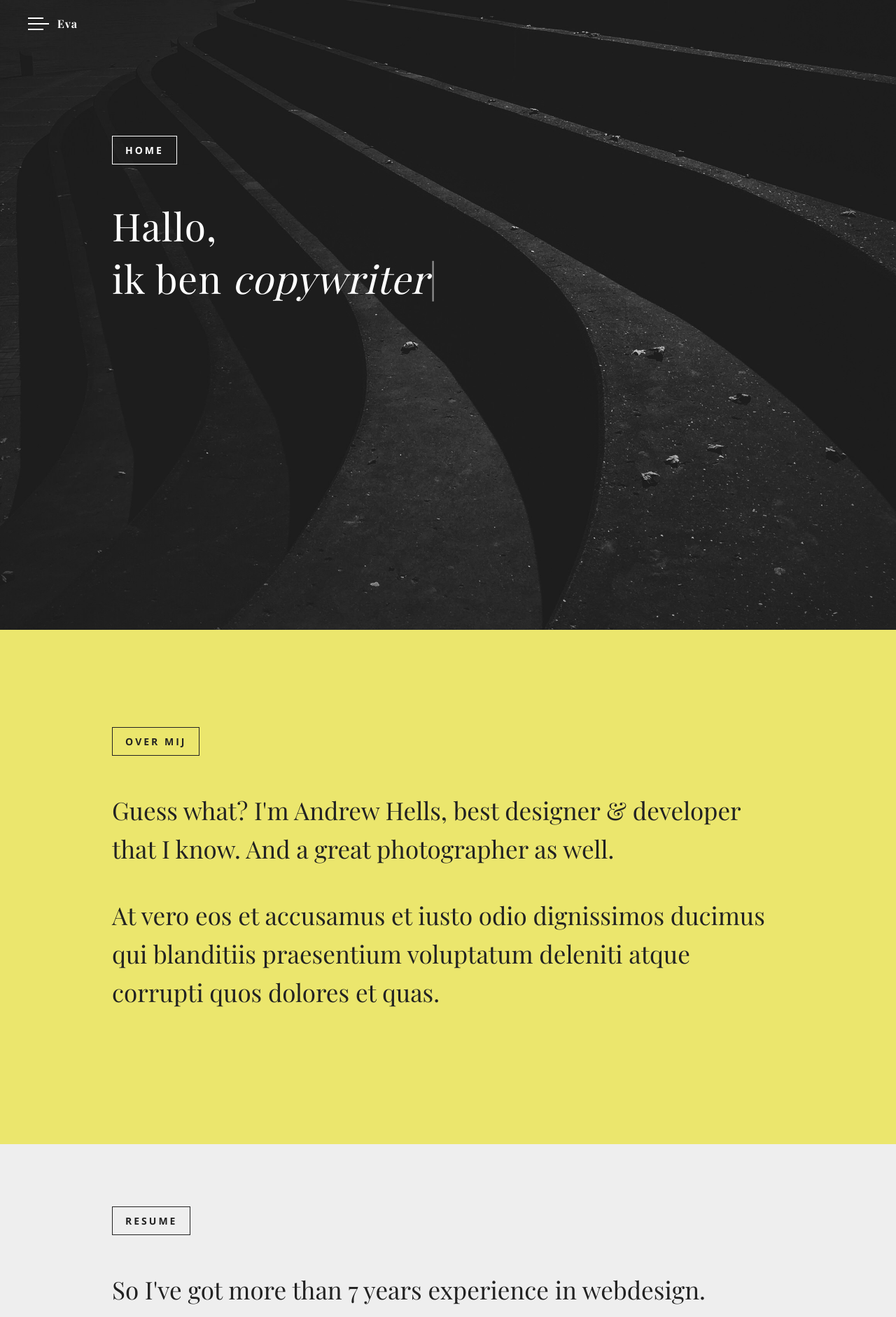
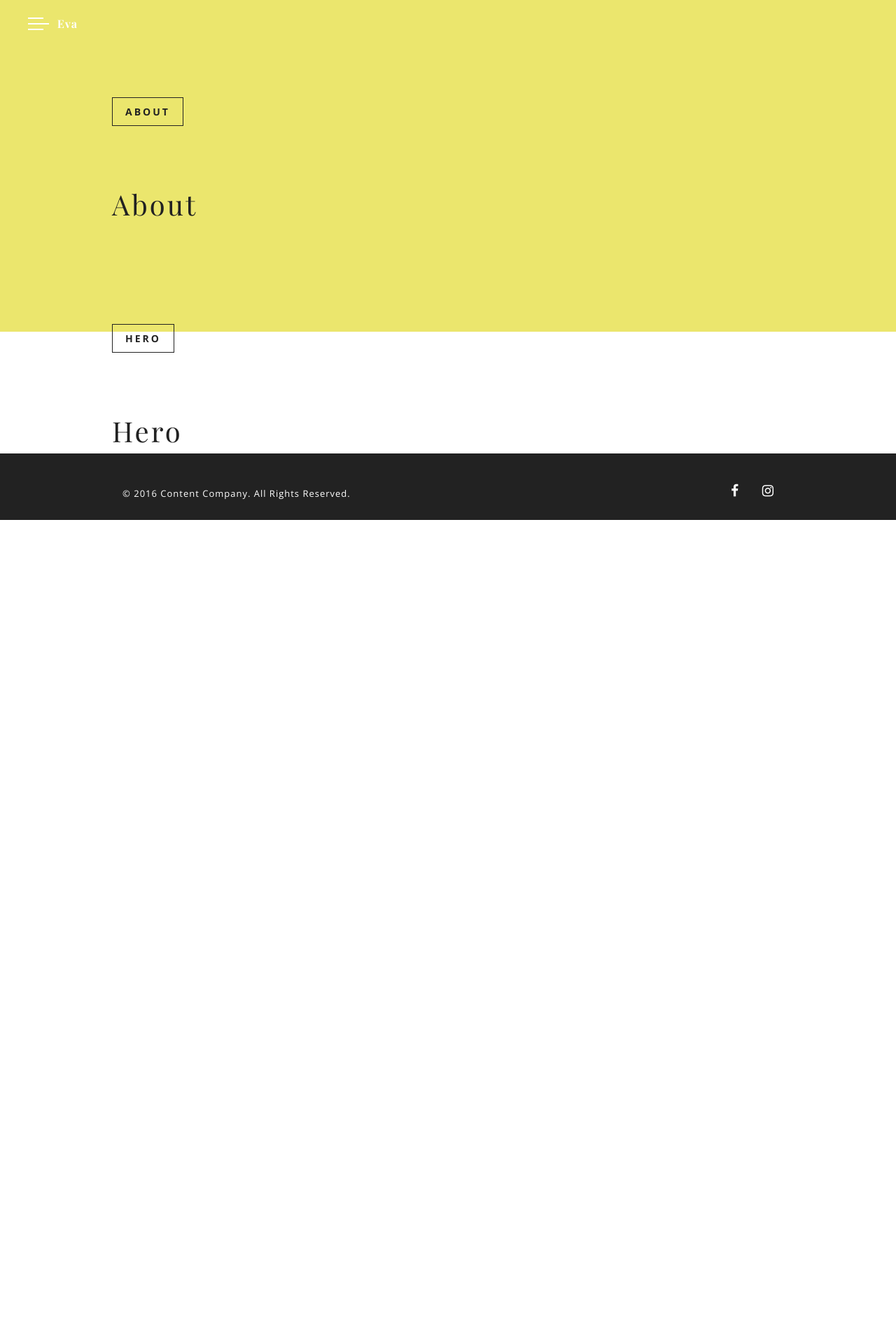
Before and after one commit to bdgeyter/evadegeyter, a Jekyll site: the page built from index.markdown, in a window 1280 px wide. Shown: the top 1882 px of the page at 70% size. Built offline with Jekyll 4.4.1, drawn with Linux system fonts in a browser that asks for light colours; some web fonts are replaced; after the commit the page ends 900 px from its top, so only the background shows below that; some of the changed text lies outside the part shown.

Commit message:
sections support

```diff
--- a/_config.yml
+++ b/_config.yml
@@ -2,6 +2,9 @@
 title: Eva De Geyter
 timezone: UTC
 collections:
+  sections:
+    title: Sections
+    output: false
   clients:
     title: Clients
     output: false
@@ -52,6 +55,17 @@ defaults:
   values:
     link:
     logo:
+- scope:
+    path: ''
+    type: sections
+  values:
+    background_color: #ebe66d
+    layout: section
+- scope:
+    path: ''
+    type: pages
+  values:
+    sections:
 logo_title: Eva
 email: hallo@evadegeyter.be
 description: 'Eva De Geyter is freelance copywriter, journaliste en creatieve duizendpoot
--- a/_includes/head.html
+++ b/_includes/head.html
@@ -2,6 +2,7 @@
     –––––––––––––––––––––––––––––––––––––––––––––––––– -->
     <link rel="stylesheet" href="assets/css/bootstrap.css">
     <link rel="stylesheet" href="assets/css/style.css">
+    <link rel="stylesheet" href="assets/css/main.css">
     <link rel="stylesheet" href="assets/css/magnific-popup.css">
     <link rel="stylesheet" href="assets/css/animate.css">
     <link rel="stylesheet" href="assets/css/typed.css">
--- /dev/null
+++ b/_sass/section.scss
@@ -0,0 +1,25 @@
+.section {
+    &-title {
+        padding-bottom: 40px;
+
+        span {
+            text-transform: uppercase;
+            font-size: 14px;
+            font-weight: 700;
+            letter-spacing: 3px;
+            padding: 10px 18px;
+            border: 1px solid #222;
+            .sth & {
+                border: 1px solid #fff;
+            }
+        }
+    }
+
+    &-content {
+        font-size: 35px;
+        line-height: 55px;
+        letter-spacing: 0;
+        margin-bottom: 0px;
+        padding-top: 40px;
+    }
+}
--- a/home/hero.markdown
+++ b/_sections/home/hero.markdown
@@ -3,3 +3,5 @@ title: Hero
 date: 2016-09-20 07:53:00 Z
 position: 0
 ---
+
+## Hero
--- /dev/null
+++ b/assets/css/main.scss
@@ -0,0 +1,3 @@
+---
+---
+@import 'section';
--- a/assets/css/style.css
+++ b/assets/css/style.css
@@ -102,29 +102,7 @@ ul.nop {
 }
 
 
-/*----- Section titles -----*/
 
-.section-title span{
-	text-transform: uppercase;
-	font-size: 14px;
-	font-weight: 700;
-	letter-spacing: 3px;
-	padding: 10px 18px;
-	border: 1px solid #222;
-}
-.sth span {
-	border: 1px solid #fff;
-}
-.section-title {
-	padding-bottom: 40px;
-}
-.section-title h1 {
-	font-size: 35px;
-	line-height: 55px;
-	letter-spacing: 0;
-	margin-bottom: 0px;
-	padding-top: 40px;
-}
 /*--------------------------------------------------
 	01. Fixed header & Navigation
 ---------------------------------------------------*/
--- a/home.markdown
+++ /dev/null
@@ -1,4 +0,0 @@
----
-title: Home
-date: 2016-09-20 07:43:00 Z
----
--- a/index.html
+++ /dev/null
@@ -1,559 +0,0 @@
----
-layout: default
----
-
-<!-- Section Intro (Home)
-–––––––––––––––––––––––––––––––––––––––––––––––––– -->
-
-<section id="page-intro">
-
-    <div class="main-intro">
-
-        <div class="main-content">
-
-            <div class="container">
-
-                <div class="section-title sth">
-                    <span>
-                        Home
-                    </span>
-                </div>
-                <h1>Hallo,<br> ik ben <i id="typed">Eva De Geyter</i>
-                    <div id="typed-strings">
-                        <p>Eva De Geyter</p>
-                        <p>copywriter</p>
-                        <p>journalist</p>
-                        <p>stylist</p>
-                        <p>seo</p>
-                    </div>
-                </h1>
-            </div>
-
-        </div>
-
-    </div>
-
-</section>
-
-
-<!-- Section About
-–––––––––––––––––––––––––––––––––––––––––––––––––– -->
-
-<section id="page-about">
-
-
-
-    <div class="container">
-
-
-        <div class="section-title">
-            <span>
-                Over mij
-            </span>
-        </div>
-
-        <div class="about-content">
-
-            <h1>
-                Guess what? I'm Andrew Hells, best designer & developer that I know. And a great photographer as well.
-            </h1>
-
-            <h1>
-                At vero eos et accusamus et iusto odio dignissimos ducimus qui blanditiis praesentium voluptatum deleniti atque corrupti quos dolores et quas.
-            </h1>
-
-        </div>
-
-
-
-
-
-    </div>
-
-</section>
-
-
-<!-- Section Resume
-–––––––––––––––––––––––––––––––––––––––––––––––––– -->
-
-
-<section id="page-resume">
-
-    <div class="container">
-
-        <div class="section-title">
-            <span>
-                Resume
-            </span>
-
-            <h1>
-                So I've got more than 7 years experience in webdesign.<br> Here's my past, education & jobs.
-            </h1>
-
-        </div>
-
-
-        <div class="resume-content">
-
-            <div class="col-md-6 resumer-ed nplr">
-                <div class="icon icon-basic-book"></div>
-                <ul class="resume-list nop">
-                    <li>
-
-                        <b>Partena</b><i>present</i>
-                        <p>Duis aute irure dolor in reprehenderit in voluptate    velit esse cillum dolore eu </p>
-                    </li>
-                    <li>
-
-                        <b>Libelle</b><i>2010-2014</i>
-                        <p>Duis aute irure dolor in reprehenderit in voluptate    velit esse cillum dolore eu </p>
-                    </li>
-                    <li>
-
-                        <b>Highschool of informatics</b><i>2008-2012</i>
-                        <p>Duis aute irure dolor in reprehenderit in voluptate    velit esse cillum dolore eu </p>
-                    </li>
-                </ul>
-            </div>
-
-            <div class="col-md-6 resumer-em nplr">
-                <div class="icon icon-basic-spread-text-bookmark"></div>
-                <ul class="resume-list nop">
-                    <li>
-
-                        <b>Creative Director @ Scrils</b><i>present</i>
-                        <p>Duis aute irure dolor in reprehenderit in voluptate    velit esse cillum dolore eu </p>
-                    </li>
-                    <li>
-
-                        <b>Author @ Envato Market</b><i>2014-2015</i>
-                        <p>Duis aute irure dolor in reprehenderit in voluptate    velit esse cillum dolore eu </p>
-                    </li>
-                    <li>
-
-                        <b>Freelancer</b><i>2011-2014</i>
-                        <p>Duis aute irure dolor in reprehenderit in voluptate    velit esse cillum dolore eu </p>
-                    </li>
-                </ul>
-            </div>
-        </div>
-
-
-
-
-    </div>
-
-</section>
-
-<!-- Section Portfolio
-–––––––––––––––––––––––––––––––––––––––––––––––––– -->
-<section id="page-folio">
-
-    <div class="container">
-
-        <div class="section-title">
-            <span>
-                Portfolio
-            </span>
-
-            <h1>
-                I've been crafting lots of projects. <br>
-                These are my latest ones
-            </h1>
-
-        </div>
-
-
-
-
-        <ul class="filters filters-group nop">
-            <li class="filter is-checked" data-filter="*">All</li>
-            <li class="filter" data-filter=".ill">Illustrations</li>
-            <li class="filter" data-filter=".brand">Branding</li>
-            <li class="filter" data-filter=".photo">Photography</li>
-
-        </ul>
-
-
-
-
-        <div id="isotopeGrid" class="mGrid">
-
-            <div class="gutter-sizer"></div>
-
-
-            <div class="itemIso item50fit brand">
-                <a class="image-modal" data-toggle="modal" data-target=".modal1" href="#image-modal1">
-                    <img src="assets/images/01.jpg" alt="">
-                    <div class="item-hover">
-                        <div class="item-hover-content">
-                            <h6>Project title</h6>
-                            <i>branding</i>
-                        </div>
-                    </div>
-                </a>
-
-                <div id="image-modal1" class="mfp-hide modal-box">
-                    <img src="assets/images/01.jpg" alt="">
-                    <div class="modal-box-content">
-                        <h4>Project title</h4>
-                        <p>Ut enim ad minim veniam, quis nostrud exercitation ullamco laboris nisi ut aliquip ex ea commodo consequat. Duis aute irure dolor in reprehenderit in voluptate velit esse cillum dolore eu fugiat. </p>
-                    </div>
-                </div>
-
-            </div>
-
-
-
-            <div class="itemIso item50fit ill">
-                <a class="image-modal" data-toggle="modal" data-target=".modal1" href="#image-modal2">
-                    <img src="assets/images/02.jpg" alt="">
-                    <div class="item-hover">
-                        <div class="item-hover-content">
-                            <h6>Project title</h6>
-                            <i>illustration</i>
-                        </div>
-                    </div>
-                </a>
-
-                <div id="image-modal2" class="mfp-hide modal-box">
-                    <img src="assets/images/02.jpg" alt="">
-                    <div class="modal-box-content">
-                        <h4>Project title</h4>
-                        <p>Ut enim ad minim veniam, quis nostrud exercitation ullamco laboris nisi ut aliquip ex ea commodo consequat. Duis aute irure dolor in reprehenderit in voluptate velit esse cillum dolore eu fugiat. </p>
-                    </div>
-                </div>
-
-            </div>
-
-
-
-
-            <div class="itemIso item50fit photo">
-                <a class="image-modal" data-toggle="modal" data-target=".modal1" href="#image-modal3">
-                    <img src="assets/images/03.jpg" alt="">
-                    <div class="item-hover">
-                        <div class="item-hover-content">
-                            <h6>Project title</h6>
-                            <i>photography</i>
-                        </div>
-                    </div>
-                </a>
-
-                <div id="image-modal3" class="mfp-hide modal-box">
-                    <img src="assets/images/03.jpg" alt="">
-                    <div class="modal-box-content">
-                        <h4>Project title</h4>
-                        <p>Ut enim ad minim veniam, quis nostrud exercitation ullamco laboris nisi ut aliquip ex ea commodo consequat. Duis aute irure dolor in reprehenderit in voluptate velit esse cillum dolore eu fugiat. </p>
-                    </div>
-                </div>
-
-            </div>
-
-
-
-
-            <div class="itemIso item50fit ill">
-                <a class="image-modal" data-toggle="modal" data-target=".modal1" href="#image-modal4">
-                    <img src="assets/images/04.jpg" alt="">
-                    <div class="item-hover">
-                        <div class="item-hover-content">
-                            <h6>Project title</h6>
-                            <i>illustration</i>
-                        </div>
-                    </div>
-                </a>
-
-                <div id="image-modal4" class="mfp-hide modal-box">
-                    <img src="assets/images/04.jpg" alt="">
-                    <div class="modal-box-content">
-                        <h4>Project title</h4>
-                        <p>Ut enim ad minim veniam, quis nostrud exercitation ullamco laboris nisi ut aliquip ex ea commodo consequat. Duis aute irure dolor in reprehenderit in voluptate velit esse cillum dolore eu fugiat. </p>
-                    </div>
-                </div>
-
-            </div>
-
-
-
-            <div class="itemIso item50fit photo">
-                <a class="image-modal" data-toggle="modal" data-target=".modal1" href="#image-modal5">
-                    <img src="assets/images/07.jpg" alt="">
-                    <div class="item-hover">
-                        <div class="item-hover-content">
-                            <h6>Project title</h6>
-                            <i>photography</i>
-                        </div>
-                    </div>
-                </a>
-
-                <div id="image-modal5" class="mfp-hide modal-box">
-                    <img src="assets/images/07.jpg" alt="">
-                    <div class="modal-box-content">
-                        <h4>Project title</h4>
-                        <p>Ut enim ad minim veniam, quis nostrud exercitation ullamco laboris nisi ut aliquip ex ea commodo consequat. Duis aute irure dolor in reprehenderit in voluptate velit esse cillum dolore eu fugiat. </p>
-                    </div>
-                </div>
-
-            </div>
-
-
-            <div class="itemIso item50fit brand">
-                <a class="image-modal" data-toggle="modal" data-target=".modal6" href="#image-modal1">
-                    <img src="assets/images/08.jpg" alt="">
-                    <div class="item-hover">
-                        <div class="item-hover-content">
-                            <h6>Project title</h6>
-                            <i>branding</i>
-                        </div>
-                    </div>
-                </a>
-
-                <div id="image-modal6" class="mfp-hide modal-box">
-                    <img src="assets/images/08.jpg" alt="">
-                    <div class="modal-box-content">
-                        <h4>Project title</h4>
-                        <p>Ut enim ad minim veniam, quis nostrud exercitation ullamco laboris nisi ut aliquip ex ea commodo consequat. Duis aute irure dolor in reprehenderit in voluptate velit esse cillum dolore eu fugiat. </p>
-                    </div>
-                </div>
-
-            </div>
-
-
-
-
-
-
-        </div>
-
-
-
-    </div>
-</section>
-
-
-<!-- Section Services
-–––––––––––––––––––––––––––––––––––––––––––––––––– -->
-
-<section id="page-services">
-
-    <div class="container">
-
-        <div class="section-title">
-            <span>
-                Diensten
-            </span>
-
-            <h1>
-                Gespecialiseerd in...
-            </h1>
-
-        </div>
-
-
-        <div class="row svr1">
-            <div class="svrb col-md-3 col-sm-6">
-                <div class="icon icon-basic-anchor"></div>
-                <span>Branding</span>
-                <p>Sed ut perspiciatis unde omnis</p>
-            </div>
-            <div class="svrb col-md-3 col-sm-6">
-                <div class="icon icon-basic-webpage-img-txt"></div>
-                <span>Webdesign</span>
-                <p>At vero eos et accusamus et</p>
-            </div>
-            <div class="svrb col-md-3 col-sm-6">
-                <div class="icon icon-basic-keyboard"></div>
-                <span>Coding</span>
-                <p>Et harum quidem rerum facilis</p>
-            </div>
-            <div class="svrb col-md-3 col-sm-6">
-                <div class="icon icon-basic-mixer2"></div>
-                <span>Customization</span>
-                <p>Temporibus autem quibusdam officiis</p>
-            </div>
-        </div>
-
-        <div class="row svr2">
-            <div class="svrb col-md-3 col-sm-6">
-                <div class="icon icon-basic-tablet"></div>
-                <span>Mobile ready</span>
-                <p>Temporibus autem quibusdam officiis</p>
-            </div>
-            <div class="svrb col-md-3 col-sm-6">
-                <div class="icon icon-basic-pencil-ruler"></div>
-                <span>Sketches</span>
-                <p>Et harum quidem rerum facilis</p>
-            </div>
-            <div class="svrb col-md-3 col-sm-6">
-                <div class="icon icon-basic-eye"></div>
-                <span>Retina ready</span>
-                <p>Sed ut perspiciatis unde omnis</p>
-            </div>
-            <div class="svrb col-md-3 col-sm-6">
-                <div class="icon icon-basic-life-buoy"></div>
-                <span>Reliable</span>
-                <p>At vero eos et accusamus et</p>
-            </div>
-        </div>
-
-
-
-
-
-    </div>
-
-</section>
-
-
-<!-- Section Services
-–––––––––––––––––––––––––––––––––––––––––––––––––– -->
-
-<section id="page-services">
-
-    <div class="container">
-
-        <div class="section-title">
-            <span>
-                Ervaring
-            </span>
-
-            <h1>
-                Gespecialiseerd in...
-            </h1>
-
-        </div>
-
-
-        <div class="row svr1">
-            <div class="svrb col-md-3 col-sm-6">
-                <div class="icon icon-basic-anchor"></div>
-                <span>Branding</span>
-                <p>Sed ut perspiciatis unde omnis</p>
-            </div>
-            <div class="svrb col-md-3 col-sm-6">
-                <div class="icon icon-basic-webpage-img-txt"></div>
-                <span>Webdesign</span>
-                <p>At vero eos et accusamus et</p>
-            </div>
-            <div class="svrb col-md-3 col-sm-6">
-                <div class="icon icon-basic-keyboard"></div>
-                <span>Coding</span>
-                <p>Et harum quidem rerum facilis</p>
-            </div>
-            <div class="svrb col-md-3 col-sm-6">
-                <div class="icon icon-basic-mixer2"></div>
-                <span>Customization</span>
-                <p>Temporibus autem quibusdam officiis</p>
-            </div>
-        </div>
-
-        <div class="row svr2">
-            <div class="svrb col-md-3 col-sm-6">
-                <div class="icon icon-basic-tablet"></div>
-                <span>Mobile ready</span>
-                <p>Temporibus autem quibusdam officiis</p>
-            </div>
-            <div class="svrb col-md-3 col-sm-6">
-                <div class="icon icon-basic-pencil-ruler"></div>
-                <span>Sketches</span>
-                <p>Et harum quidem rerum facilis</p>
-            </div>
-            <div class="svrb col-md-3 col-sm-6">
-                <div class="icon icon-basic-eye"></div>
-                <span>Retina ready</span>
-                <p>Sed ut perspiciatis unde omnis</p>
-            </div>
-            <div class="svrb col-md-3 col-sm-6">
-                <div class="icon icon-basic-life-buoy"></div>
-                <span>Reliable</span>
-                <p>At vero eos et accusamus et</p>
-            </div>
-        </div>
-
-
-
-
-
-    </div>
-
-</section>
-
-
-
-<!-- Section Contact
-–––––––––––––––––––––––––––––––––––––––––––––––––– -->
-<section id="page-contact">
-
-    <div class="container">
-
-
-        <div class="section-title">
-            <span>
-                Contact
-            </span>
-
-            <h1>
-                Get in touch with me
-            </h1>
-
-        </div>
-
-
-
-
-        <div class="row contact-content">
-
-
-
-            <div class="contact-form">
-
-                <!--MESSAGE SENT SUCCESFULLY-->
-                <div id="message"></div>
-
-                <!--MAIN FORM-->
-
-                <form method="post" action="assets/contact.php" name="contactform" id="contactform">
-
-                    <fieldset>
-
-                        <div class="contact-field col-md-4 col-sm-12 col-xs-12 nplr">
-                            <input name="name" type="text" id="name" placeholder="Name* :" size="30" value="" />
-                        </div>
-
-                        <div class="contact-field col-md-4 col-sm-12 col-xs-12 nplr">
-                            <input name="email" type="text" id="email" placeholder="E-mail* :" size="30" value="" />
-                        </div>
-
-                        <div class="contact-field col-md-4 col-sm-12 col-xs-12 nplr">
-                            <input name="subject" type="text" id="subject" placeholder="Subject* :" size="30" value="" />
-                        </div>
-
-                        <div class="contact-field col-md-12 col-sm-12 col-xs-12 nplr">
-                            <textarea name="comments" cols="40" rows="5" placeholder="Message* :" id="comments"></textarea>
-                        </div>
-
-                        <div class="submit-but col-md-12 col-sm-12 col-xs-12 nplr">
-                            <input type="submit" class="submit" id="submit" value="Send it" />
-                        </div>
-
-                    </fieldset>
-
-                </form>
-                <!--END Main form-->
-
-                <!-- END contact FORM-->
-
-
-            </div>
-
-
-
-        </div>
-
-
-    </div>
-
-    <div id="map"></div>
-
-</section>
--- /dev/null
+++ b/index.markdown
@@ -0,0 +1,8 @@
+---
+title: Home
+date: 2016-09-20 07:43:00 Z
+layout: default.sections
+sections:
+  - about
+  - hero
+---
--- a/intro.markdown
+++ /dev/null
@@ -1,6 +0,0 @@
----
-title: Intro
-date: 2016-09-19 13:17:00 Z
----
-
-# Hello
```
Also changed, not shown: _experience/hero2.markdown (added, +8 -0 lines), _layouts/default.sections.html (added, +7 -0 lines), _layouts/section.html (added, +12 -0 lines), _sections/home/about.markdown (added, +7 -0 lines), intro/about.markdown (deleted, +0 -7 lines).
